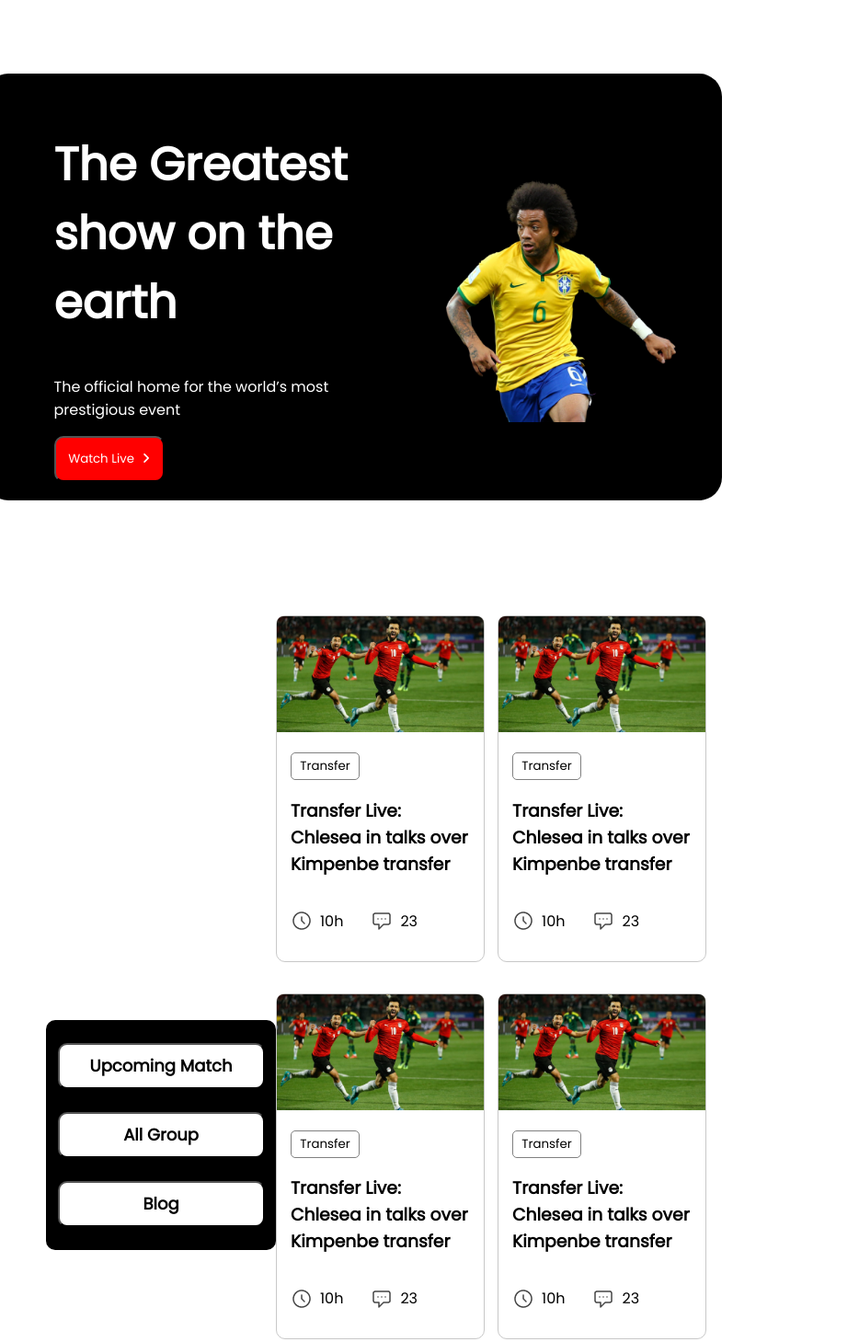
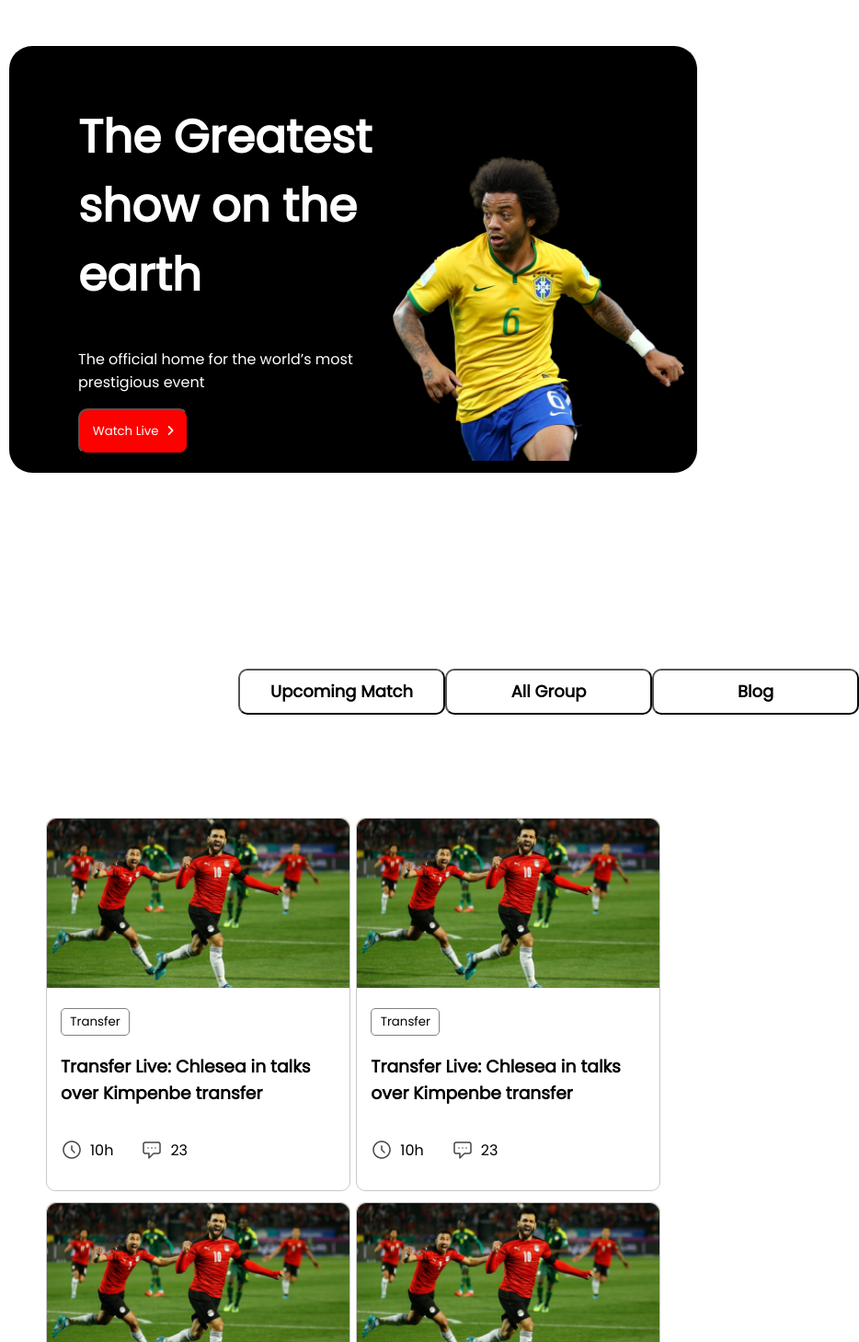
Before and after one commit to RahadBinAlIslam/world-cup, a plain HTML site: page index.html in a window 768 px wide. Shown: the top 1459 px of the page at 92% size, 934 px wide, since content can reach past the window. Drawn offline with Linux system fonts and the light colour scheme.

Commit message:
almost there

```diff
--- a/index.html
+++ b/index.html
@@ -28,19 +28,12 @@
         </section>
         <section>
             <div class="article">
-                <div class="navbar">
-                    <nav>
-                        <ul class="nav-list">
-                            <li><a href="upcoming-match.html" class="nav-button"><button class="nav-switch">Upcoming
-                                        Match</button></a></li>
-                            <li><a href="#" class="nav-button"><button class="nav-switch">All Group</button></a></li>
-                            <li><a href="index.html" class="nav-button"><button class="nav-switch">Blog</button></a>
-                            </li>
-                        </ul>
-                    </nav>
-                    <!-- navigation -->
+                <div class="nav-list">
+                    <a href="upcoming-match.html" class="nav-button"><button class="nav-switch">Upcoming
+                            Match</button></a>
+                    <a href="#" class="nav-button"><button class="nav-switch">All Group</button></a>
+                    <a href="index.html" class="nav-button"><button class="nav-switch">Blog</button></a>
                 </div>
-                <div>
                 <div id="blogs">
                     <div class="blog">
                         <div class="blog-banner">
@@ -182,16 +175,10 @@
                         </div>
                     </div>
                 </div>
-                    <!-- navigation content -->
+            </div>
         </section>
-
-        </div>
-        <div>
-
         <div class="view">
             <a href="#" class="view-button"><button class="view-switch">View All</button></a>
-            </div>
-        </div>
         </div>
     </main>
 </body>
--- a/style.css
+++ b/style.css
@@ -9,7 +9,7 @@ body{
          Header Design
    --------------------------- */
 
-main{
+ main{
     display: flex;
     flex-direction: column;
     align-items: center;
@@ -18,8 +18,11 @@ main{
 .container{
     background-color: black;
     border-radius: 25px;
-    padding: 20px 150px 20px 75px;
-    margin: 80px 150px 125px 150px;
+    padding: 20px 75px 20px 75px;
+    margin-right: 10px ;
+    margin-top: 50px;
+    margin-left: 10px;
+    margin-bottom: 50px;
 }
 
 .intro-container{
@@ -37,8 +40,8 @@ main{
     font-weight: bolder;
 }
 
-.intro-button:hover{
-    border: 1px solid gray;
+.intro-button{
+    text-decoration: none;
 }
 
 .intro-switch{
@@ -46,13 +49,13 @@ main{
     background-color: red;
     width: 120px;
     height: 50px;
+    border-radius: 10px;
     color: white;
-    border-radius: 10px;
     cursor: pointer;
 }
 
 .intro-banner img{
-    margin: 10px 150px -27px 100px;
+    margin: 10px 150px -27px 75px;
     width: 100%;
 }
 
@@ -69,11 +72,9 @@ main{
     flex-direction: column;
     width: 250px;
     height: 250px;
-    margin-left: 50px;
     padding: 0;
     list-style: none;
     align-items: center;
-    background-color: black;
     border-radius: 10px;
 }
 
@@ -145,7 +146,7 @@ main{
 #blogs{
     display: grid;
     grid-template-columns: repeat(3, 1fr);
-    grid-gap: 3%;
+    grid-gap: 1%;
 }
 
 .blog{
@@ -197,7 +198,7 @@ main{
     View All Button Design
    ------------------------- */
 
-.view{
+ .view{
     display: none;
     margin-left: 575px;
     margin-bottom: 20px;
@@ -227,7 +228,9 @@ main{
 
 .article{
     display: flex;
+    gap: 25px;
     align-items: center;
+    margin: 50px 50px 250px 50px;
 }
 
 /* --------------------------
@@ -305,15 +308,30 @@ footer{
 ------------------------- */
 
 @media only screen and (min-width: 689px) and (max-width: 992px){
-    .container{
-        width: 75%;
-    }
 
     #blogs, #upcoming-matches{
         grid-template-columns: repeat(2, 1fr);
     }
 
-    .view{
-        display: block;
+    .article{
+        flex-direction: column;
     }
+
+    .nav-list{
+        flex-direction: row;
+    }
+
+    .footer-nav{
+        flex-wrap: wrap;
+    }
+
+    .intro-banner img{
+        margin-bottom: -102px;
+        margin-left: -45px;
+        width: 150%;
+    }
+
+    /* .view{
+        display: inline-flex;
+    } */
 }
```
Also changed, not shown: upcoming-match.html (+8 -9 lines). Lines whose indentation alone changed are shown as unchanged.
